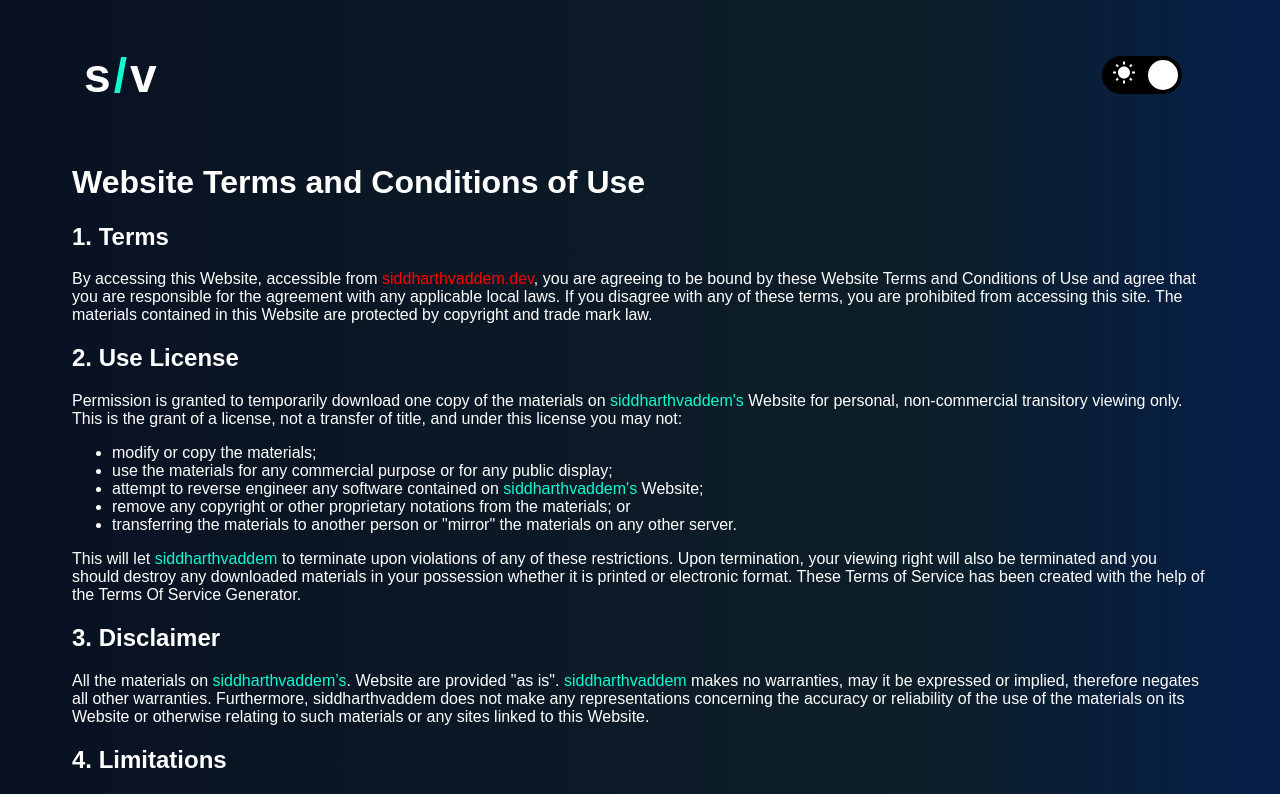
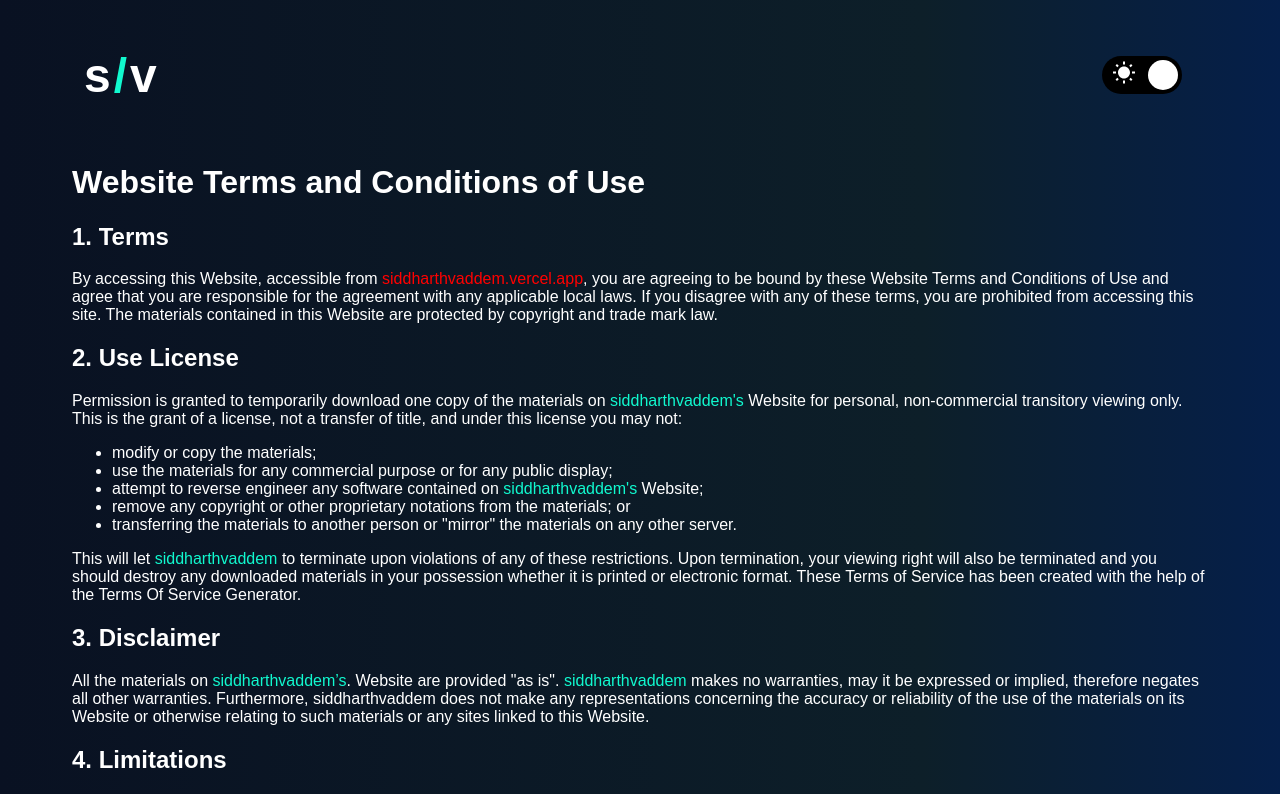
Before and after one commit to siddharthvaddem/dev-portfolio, a Next.js app: page /terms in a window 1280 px wide. Shown: the top 794 px of the page. Built offline with nearby package versions, Linux system fonts and the light colour scheme.

Commit message:
Update terms.js

```diff
--- a/pages/terms.js
+++ b/pages/terms.js
@@ -9,7 +9,7 @@ const terms = () => {
 
 <h2>1. Terms</h2>
 
-<p>By accessing this Website, accessible from <Link href="/"><a ><span style={{color:'red'}}>siddharthvaddem.dev</span></a></Link>, you are agreeing to be bound by these Website Terms and Conditions of Use and agree that you are responsible for the agreement with any applicable local laws. If you disagree with any of these terms, you are prohibited from accessing this site. The materials contained in this Website are protected by copyright and trade mark law.</p>
+<p>By accessing this Website, accessible from <Link href="/"><a ><span style={{color:'red'}}>siddharthvaddem.vercel.app</span></a></Link>, you are agreeing to be bound by these Website Terms and Conditions of Use and agree that you are responsible for the agreement with any applicable local laws. If you disagree with any of these terms, you are prohibited from accessing this site. The materials contained in this Website are protected by copyright and trade mark law.</p>
 
 <h2>2. Use License</h2>
 
```
